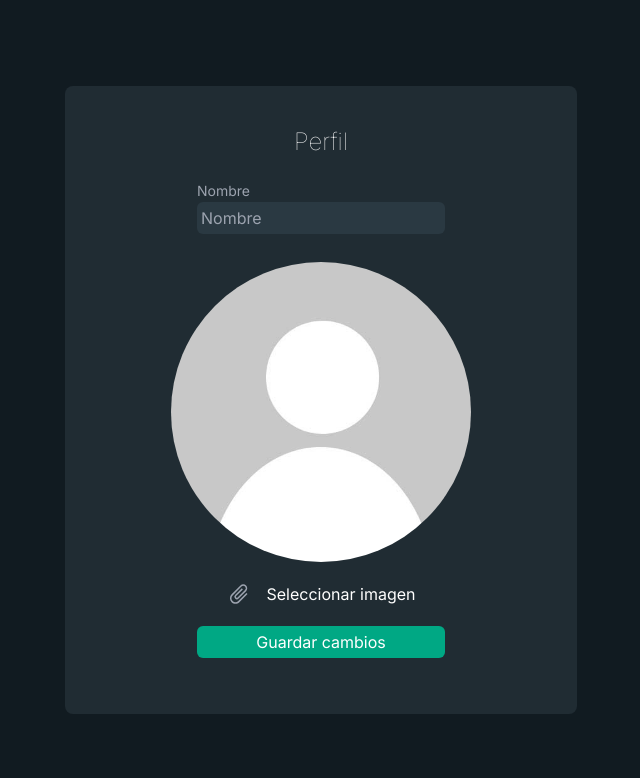
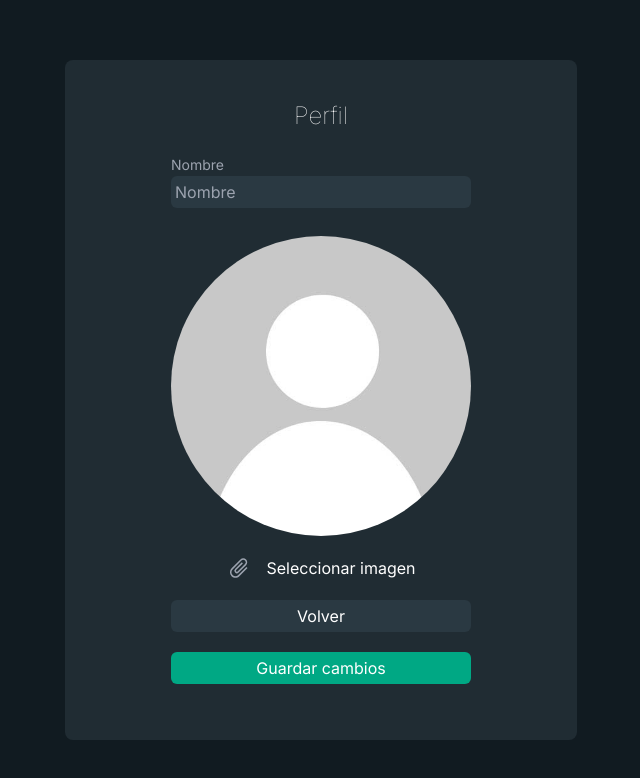
Before and after one commit to gonzaliski/chatrooms-whatsapp, a Next.js app: page /user in a window 1280 px wide. Shown: the top 778 px of the page, without its empty margins (319-959 px from the left). Built offline with nearby package versions, Linux system fonts and the light colour scheme; no server answers.

Commit message:
better registering and user data updating experience

```diff
--- a/app/layout.tsx
+++ b/app/layout.tsx
@@ -2,7 +2,6 @@ import { Inter } from "next/font/google";
 import "./globals.css";
 import { Providers } from "@/redux/provider";
 import { Suspense } from "react";
-import Head from "next/head";
 import Loading from "./loading";
 
 const inter = Inter({ subsets: ["latin"] });
@@ -14,9 +13,9 @@ export default function RootLayout({
 }) {
   return (
     <html lang="en">
-      <Head>
+      <head>
         <title>Chatrooms</title>
-      </Head>
+      </head>
       <body className={inter.className}>
         <Providers>
           <Suspense fallback={<Loading />}>
--- a/app/user/page.tsx
+++ b/app/user/page.tsx
@@ -2,7 +2,12 @@ import { UserData } from "@/components/UserData";
 export default function User() {
   return (
     <section className="w-screen h-screen overflow-auto flex items-center justify-center">
-      <UserData />
+      <div className="flex flex-col md:min-w-[40%] min-h-[50%] sm:min-w-[300px] rounded-lg px-2 pt-10 pb-14 gap-5 bg-wpp-green.300">
+        <h2 className="text-white text-center font-thin text-sm sm:text-lg md:text-2xl">
+          Perfil
+        </h2>
+        <UserData />
+      </div>
     </section>
   );
 }
--- a/components/LoginForm.tsx
+++ b/components/LoginForm.tsx
@@ -10,14 +10,16 @@ import { useDispatch, useSelector } from "react-redux";
 import { ErrorCard } from "./ErrorCard";
 import { MainForm } from "./MainForm";
 import { Spinner } from "./loaders/Spinner";
+import { UserData } from "./UserData";
 
 export const LoginForm = () => {
   useAuth();
   const router = useRouter();
   const [register, setRegister] = useState(true);
-  const { isAuth } = useSelector(userSelector);
+  const { isAuth, name } = useSelector(userSelector);
   const dispatch = useDispatch();
   const [loading, setIsLoading] = useState(true);
+  const [showFillProfile, setShowFillProfile] = useState(false);
   const [email, setEmail] = useState("");
   const [password, setPassword] = useState("");
   const [error, setError] = useState("");
@@ -27,8 +29,8 @@ export const LoginForm = () => {
     setIsLoading(true);
     try {
       const res = await userService.signUp(email, password);
-      dispatch(setUserData({ res, isNew: true }));
-      router.push("/user");
+      dispatch(setUserData({ id: res.id, email: res.email }));
+      setShowFillProfile(true);
       setIsLoading(false);
     } catch (e: any) {
       setIsLoading(false);
@@ -43,8 +45,11 @@ export const LoginForm = () => {
     try {
       const res = await userService.signIn(email, password);
       dispatch(setUserData(res));
-
+      if (name) {
         router.push("/rooms");
+      } else {
+        setShowFillProfile(true);
+      }
       setIsLoading(false);
     } catch (e: any) {
       setIsLoading(false);
@@ -65,10 +70,20 @@ export const LoginForm = () => {
     setRegister(true);
     setEmail("");
     setPassword("");
+    setError("");
   };
+
+  const handleEnableLogin = () => {
+    setError("");
+    setRegister(false);
+  };
+
   useEffect(() => {
-    if (isAuth) {
+    if (isAuth && name) {
       router.push("/rooms");
+    }
+    if (!isAuth) {
+      setShowFillProfile(false);
     }
     setIsLoading(false);
   }, [isAuth]);
@@ -81,6 +96,10 @@ export const LoginForm = () => {
         {register ? "Registrate para comenzar" : "Ingresar"}
       </h2>
 
+      {showFillProfile ? (
+        <UserData />
+      ) : (
+        <>
           <Auth
             handleEmailChange={setEmail}
             handlePassChange={setPassword}
@@ -102,7 +121,7 @@ export const LoginForm = () => {
               <p className="text-white">Ya tenés una cuenta?</p>
               <button
                 className="rounded-2xl bg-wpp-darkblue text-white p-2 hover:brightness-75"
-            onClick={() => setRegister(false)}
+                onClick={handleEnableLogin}
               >
                 Ingresar
               </button>
@@ -114,6 +133,8 @@ export const LoginForm = () => {
           >
             <FcGoogle /> Ingresar con google
           </button>
+        </>
+      )}
       {error && <ErrorCard msg={error} />}
     </div>
   );
--- a/components/UserData.tsx
+++ b/components/UserData.tsx
@@ -12,9 +12,10 @@ import { useDispatch, useSelector } from "react-redux";
 import defaultUser from "../public/deafultUserPhoto.jpg";
 import { useAuth } from "@/hooks/useAuth";
 import { Spinner } from "./loaders/Spinner";
+import { logOut } from "@/redux/slices/userSlice";
 export const UserData = () => {
   useAuth();
-  const { name, photoURL, isNew } = useSelector(userSelector);
+  const { name, photoURL } = useSelector(userSelector);
   const { file } = useSelector(imageSelector);
   const dispatch = useDispatch();
   const router = useRouter();
@@ -49,12 +50,18 @@ export const UserData = () => {
       setError(e.toString());
     }
   };
+  const handleBack = () => {
+    if (name) {
+      router.back();
+    }
+    dispatch(logOut());
+    router.push("/");
+  };
   return (
-    <div className="flex flex-col md:min-w-[40%] min-h-[50%] sm:min-w-[300px] rounded-lg px-2 pt-10 pb-14 gap-5 bg-wpp-green.300">
-      <h2 className="text-white text-center font-thin text-sm sm:text-lg md:text-2xl">
-        Perfil
-      </h2>
-      <form className="flex flex-col items-center gap-5 container max-w-[50%]">
+    <form
+      className="flex flex-col items-center gap-5 container max-w-[50%] min-w-max"
+      onSubmit={handleUpdateUser}
+    >
       <div className="w-full">
         <label htmlFor="value" className="text-gray-400 text-sm">
           Nombre
@@ -67,6 +74,7 @@ export const UserData = () => {
             defaultValue={name}
             disabled={isLoading}
             placeholder="Nombre"
+            required
             className="p-1 focus:outline-none rounded-md text-white bg-wpp-darkblue"
           ></input>
         </div>
@@ -89,20 +97,17 @@ export const UserData = () => {
         <AttatchFile onError={handleError} onImg={setImg} />
         Seleccionar imagen
       </div>
-        {!isNew && (
       <button
         className="rounded-md bg-wpp-darkblue text-white p-1 w-full self-end"
         type="button"
-            onClick={() => router.push("/rooms")}
+        onClick={handleBack}
         disabled={isLoading}
       >
         Volver
       </button>
-        )}
       <button
         className="rounded-md bg-wpp-primary text-white p-1 w-full self-end"
-          type="button"
-          onClick={handleUpdateUser}
+        type="submit"
         disabled={isLoading}
       >
         Guardar cambios
@@ -111,6 +116,5 @@ export const UserData = () => {
       {isLoading && <Spinner />}
       {error && <ErrorCard msg={error} />}
     </form>
-    </div>
   );
 };
--- a/components/UserPanel/LogOutButton.tsx
+++ b/components/UserPanel/LogOutButton.tsx
@@ -9,13 +9,9 @@ export const LogOutButton = () => {
   const dispatch = useDispatch();
   const router = useRouter();
   const handleLogOut = async () => {
-    try {
-      router.push("/");
-      await userService.logOut();
-      dispatch(logOut());
-    } catch (error) {
-      console.error(error);
-    }
+    router.push("/");
+    await userService.logOut();
+    dispatch(logOut());
   };
   return (
     <MdOutlineLogout
--- a/components/UserPanel/NewChat.tsx
+++ b/components/UserPanel/NewChat.tsx
@@ -61,6 +61,7 @@ export const NewChat = () => {
   const disableAll = () => {
     setJoinEnabled(false);
     setCreateEnabled(false);
+    setIsLoading(false);
     setValue("");
     setError("");
   };
--- a/custom.d.ts
+++ b/custom.d.ts
@@ -40,8 +40,8 @@ interface UserState {
   photoURL: string;
   id: string;
   loading: boolean;
-  isAuth: boolean;
-  isNew: boolean;
+  isAuth: boolean | null;
+  isNew: boolean | null;
 }
 interface userState {
   user: UserState;
--- a/hooks/useAuth.ts
+++ b/hooks/useAuth.ts
@@ -2,7 +2,7 @@ import { auth } from "@/firebase";
 import { logOut, setUserData } from "@/redux/slices/userSlice";
 import { parseUserCredentials } from "@/utils/parseUserCredentials";
 import { onAuthStateChanged } from "firebase/auth";
-import { useEffect, useState } from "react";
+import { useEffect } from "react";
 import { useDispatch } from "react-redux";
 
 export const useAuth = () => {
--- a/redux/slices/userSlice.ts
+++ b/redux/slices/userSlice.ts
@@ -6,8 +6,8 @@ const initialState = {
   id: "",
   name: "",
   loading: true,
-  isAuth: false,
-  isNew: true,
+  isAuth: null,
+  isNew: null,
 };
 
 const userSlice = createSlice({
--- a/services/userService.ts
+++ b/services/userService.ts
@@ -21,7 +21,6 @@ class UserService {
         password
       );
       const { displayName, photoURL, uid, email } = userCredential.user;
-      this.syncUser(uid, displayName, photoURL);
       return {
         name: displayName,
         photoURL,
```
Lines whose indentation alone changed are shown as unchanged.
